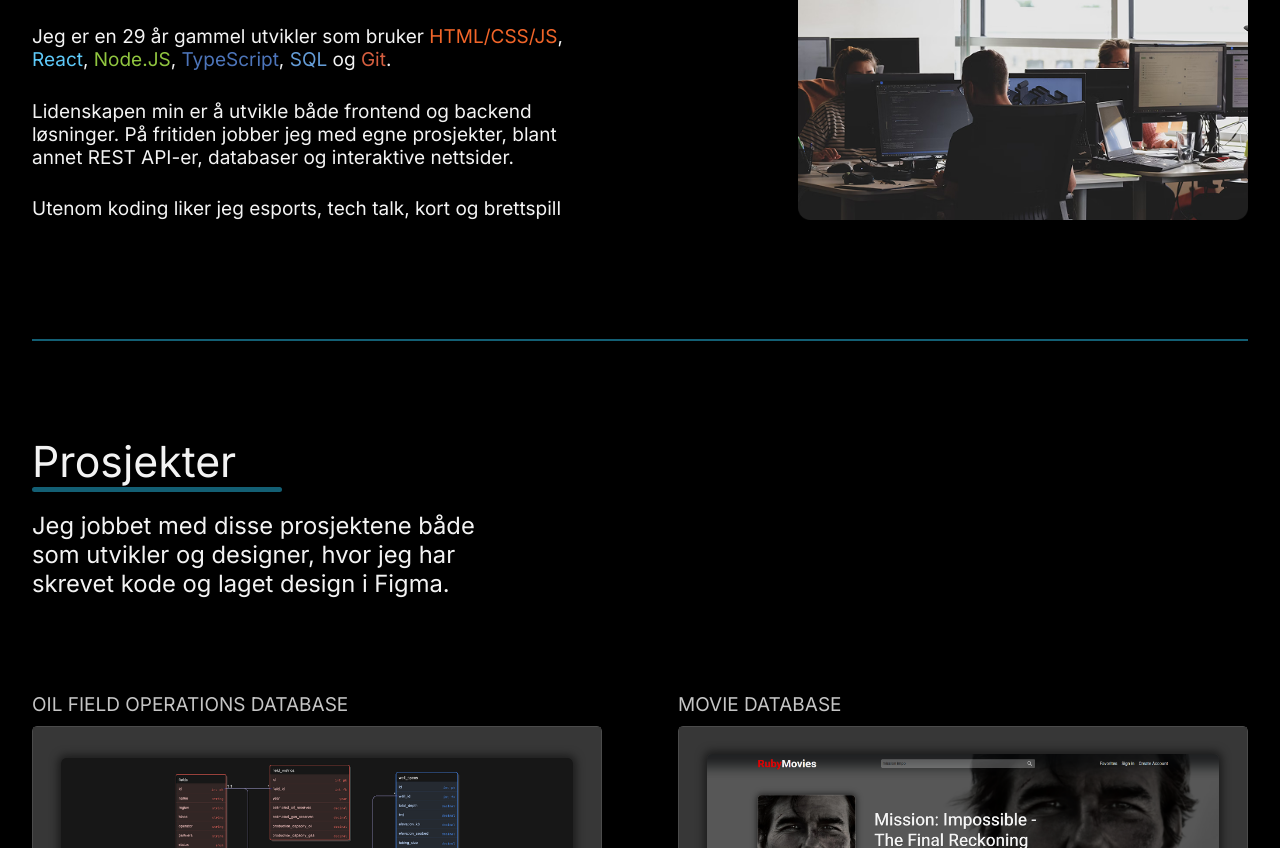
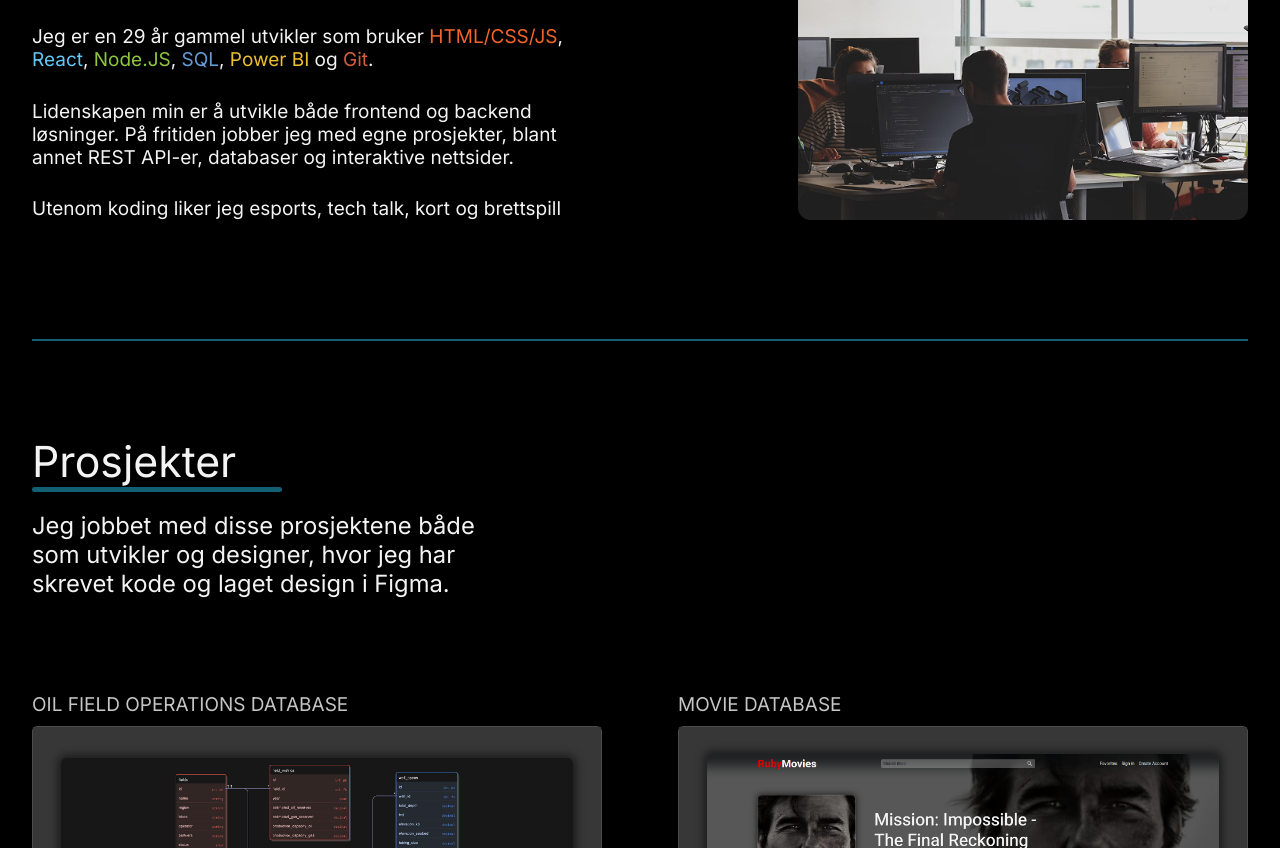
Before and after one commit to daniel-fbk/Portfolio, a website built with Vite: page index.html in a window 1280 px wide. Shown: the part 1314-2162 px from the top of the page. Built offline with nearby package versions, Linux system fonts and the light colour scheme; a web font is replaced by a local one.

Commit message:
update cv

```diff
--- a/index.html
+++ b/index.html
@@ -84,8 +84,8 @@
           <p>
             Jeg er en 29 år gammel utvikler som bruker
             <span class="html-css-js">HTML/CSS/JS</span>, <span class="react">React</span>,
-            <span class="node">Node.JS</span>, <span class="typescript">TypeScript</span>,
-            <span class="sql">SQL</span> og <span class="git">Git</span>.
+            <span class="node">Node.JS</span>, <span class="sql">SQL</span>, <span class="powerbi">Power BI</span> og
+            <span class="git">Git</span>.
           </p>
           <p>
             Lidenskapen min er å utvikle både frontend og backend løsninger. På fritiden jobber jeg med egne prosjekter,
--- a/src/style.css
+++ b/src/style.css
@@ -247,8 +247,8 @@ video {
   color: #90c53f;
 }
 
-.typescript {
-  color: #4d75ba;
+.powerbi {
+  color: #edc02d;
 }
 
 .sql {
```
Also changed, not shown: 2 other files.
